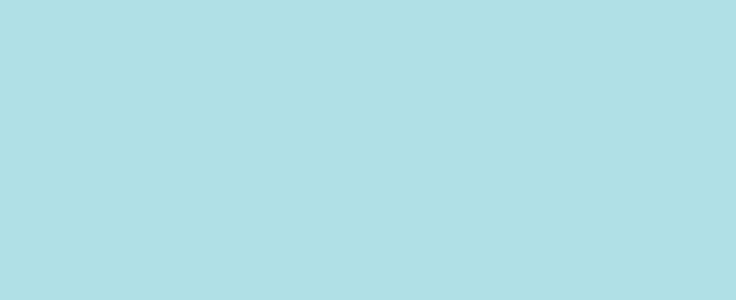
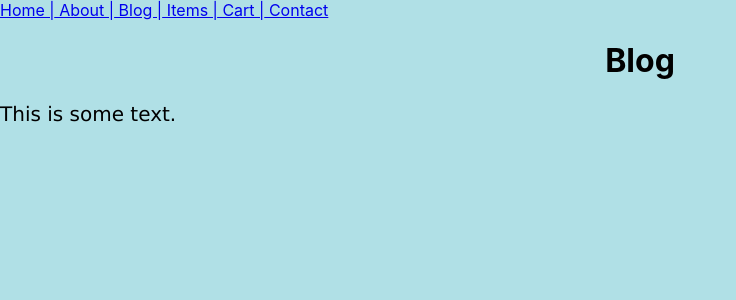
Before and after one commit to hpanditi/react-github-repo, a React (Create React App) app: page /Blog in a window 1280 px wide. Before the commit this address had no page. Shown: the top 300 px of the page, without its empty margins (0-736 px from the left). Built offline with nearby package versions, Linux system fonts and the light colour scheme.

Commit message:
added files

```diff
--- a/src/App.js
+++ b/src/App.js
@@ -2,6 +2,10 @@ import { BrowserRouter as Router, Routes, Route } from "react-router-dom";
 import "./App.css";
 import Home from "./components/Home";
 import About from "./components/About";
+import Blog from "./components/Blog";
+import Items from "./components/Items";
+import Cart from "./components/Cart";
+import Contact from "./components/Contact";
 
 function App() {
   return (
@@ -9,6 +13,10 @@ function App() {
       <Routes>
         <Route path="/" element={<Home />} />
         <Route path="/About" element={<About />} />
+        <Route path="/Blog" element={<Blog />} />
+        <Route path="/Items" element={<Items />} />
+        <Route path="/Cart" element={<Cart />} />
+        <Route path="/Contact" element={<Contact />} />
       </Routes>
     </Router>
   );
--- a/src/components/About.js
+++ b/src/components/About.js
@@ -5,7 +5,11 @@ function About() {
     <div>
       <header>
         <a href="/">Home |</a>
-        <a href="/About"> About</a>
+        <a href="/About"> About |</a>
+        <a href="/Blog"> Blog |</a>
+        <a href="/Items"> Items |</a>
+        <a href="/Cart"> Cart |</a>
+        <a href="/Contact"> Contact</a>
         <h1>About</h1>
       </header>
       <body>
--- a/src/components/Blog.js
+++ b/src/components/Blog.js
@@ -0,0 +1,22 @@
+import React from "react";
+
+function Blog() {
+  return (
+    <div>
+      <header>
+        <a href="/">Home |</a>
+        <a href="/About"> About |</a>
+        <a href="/Blog"> Blog |</a>
+        <a href="/Items"> Items |</a>
+        <a href="/Cart"> Cart |</a>
+        <a href="/Contact"> Contact</a>
+        <h1>Blog</h1>
+      </header>
+      <body>
+        <p>This is some text.</p>
+      </body>
+    </div>
+  );
+}
+
+export default Blog;
--- a/src/components/Cart.js
+++ b/src/components/Cart.js
@@ -0,0 +1,22 @@
+import React from "react";
+
+function Cart() {
+  return (
+    <div>
+      <header>
+        <a href="/">Home |</a>
+        <a href="/About"> About |</a>
+        <a href="/Blog"> Blog |</a>
+        <a href="/Items"> Items |</a>
+        <a href="/Cart"> Cart |</a>
+        <a href="/Contact"> Contact</a>
+        <h1>Cart</h1>
+      </header>
+      <body>
+        <p>This is some text.</p>
+      </body>
+    </div>
+  );
+}
+
+export default Cart;
--- a/src/components/Contact.js
+++ b/src/components/Contact.js
@@ -0,0 +1,22 @@
+import React from "react";
+
+function Contact() {
+  return (
+    <div>
+      <header>
+        <a href="/">Home |</a>
+        <a href="/About"> About |</a>
+        <a href="/Blog"> Blog |</a>
+        <a href="/Items"> Items |</a>
+        <a href="/Cart"> Cart |</a>
+        <a href="/Contact"> Contact</a>
+        <h1>Contact</h1>
+      </header>
+      <body>
+        <p>This is some text.</p>
+      </body>
+    </div>
+  );
+}
+
+export default Contact;
--- a/src/components/Home.js
+++ b/src/components/Home.js
@@ -5,7 +5,12 @@ function Home() {
     <div>
       <header>
         <a href="/">Home |</a>
-        <a href="/About"> About</a>
+        <a href="/About"> About |</a>
+        <a href="/Blog"> Blog |</a>
+        <a href="/Items"> Items |</a>
+        <a href="/Cart"> Cart |</a>
+        <a href="/Contact"> Contact</a>
+        <h1>Home</h1>
       </header>
       <body>
         <p>This is some text.</p>
--- a/src/components/Items.js
+++ b/src/components/Items.js
@@ -0,0 +1,22 @@
+import React from "react";
+
+function Items() {
+  return (
+    <div>
+      <header>
+        <a href="/">Home |</a>
+        <a href="/About"> About |</a>
+        <a href="/Blog"> Blog |</a>
+        <a href="/Items"> Items |</a>
+        <a href="/Cart"> Cart |</a>
+        <a href="/Contact"> Contact</a>
+        <h1>Items</h1>
+      </header>
+      <body>
+        <p>This is some text.</p>
+      </body>
+    </div>
+  );
+}
+
+export default Items;
```
